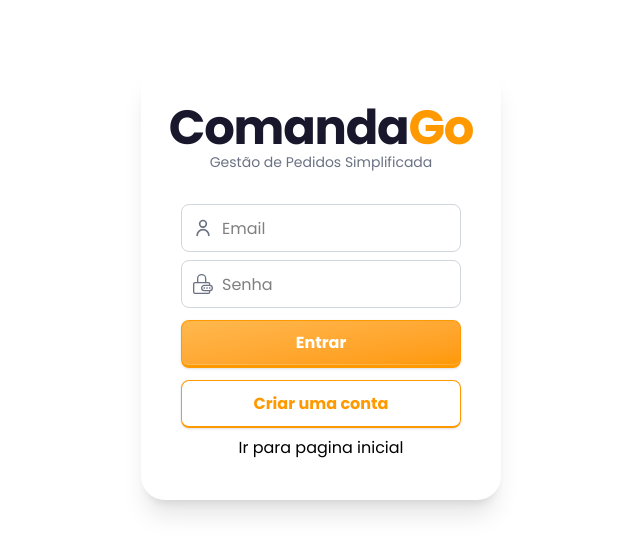
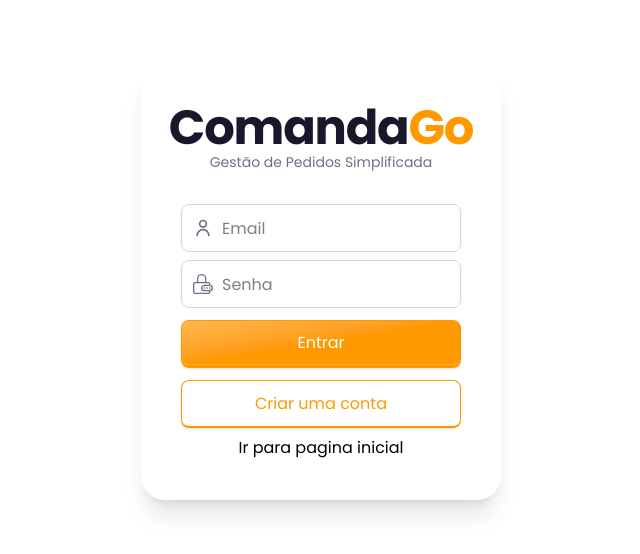
Before and after one commit to klenivingeri/comanda-agil, a Next.js app: page /login in a window 1280 px wide. Shown: the top 554 px of the page, without its empty margins (319-959 px from the left). Built offline with nearby package versions, Linux system fonts and the light colour scheme.

Commit message:
fix: dashboard checkout cadastro-empresa login home

```diff
--- a/src/app/cadastrar-empresa/page.js
+++ b/src/app/cadastrar-empresa/page.js
@@ -145,7 +145,7 @@ export default function Page() {
           >
             <a className="flex flex-col justify-center items-center text-gray-500 mb-6 font-bold">
               <div className="flex text-5xl tracking-tight">
-                <span className="text-[var(--logo1)]">Comanda</span>
+                <span className="">Comanda</span>
                 <span className="text-[var(--button-orange-default)]">Go</span>
               </div>
               <span className="text-sm font-extralight">
--- a/src/app/colaboradores/relatorio/RelatorioView.jsx
+++ b/src/app/colaboradores/relatorio/RelatorioView.jsx
@@ -25,6 +25,7 @@ const ConfigRanking = ({ allSubOrders, tab }) => {
       return Object.values(
         allSubOrders.reduce((acc, item) => {
           const key = item.userId?._id;
+          console.log(item.userId.name)
           if (!key) return acc;
 
           if (!acc[key]) {
@@ -102,7 +103,7 @@ const ConfigRanking = ({ allSubOrders, tab }) => {
 
   return (
     <>
-            <DashboardMultipleLine allSubOrders={allSubOrders} tab={tab} colorsMap={colorsMap} type="collaborators" />
+      <DashboardMultipleLine allSubOrders={allSubOrders} tab={tab} colorsMap={colorsMap} type="collaborators" />
       <div className=" flex justify-center">Quantidade de itens adicionados nas comandas.</div>
       <Ranking data={sortSuborders} colorsMap={colorsMap} />
     </>)
@@ -131,7 +132,7 @@ export default function RelatorioCategoriaView({ getCategoryItems, response, isL
     week: 'Atividade de colaboradores nos últimos 7 dias',
     month: 'Atividade de colaboradores nos últimos 30 dias',
   }
-
+  console.log(response)
   return (
     <Container>
       <Header divider title="Relatório de colaboradores" />
--- a/src/app/login/page.js
+++ b/src/app/login/page.js
@@ -104,7 +104,7 @@ export default function Login() {
               )}
               <ButtonContainer type="submit">
                 {!isLoading ? (
-                  "Entrar"
+                  <span className="font-normal">Entrar</span>
                 ) : (
                   <Loading isLoading={isLoading} style="style3" />
                 )}
@@ -114,7 +114,7 @@ export default function Login() {
                 margin="mt-2"
                 href="/cadastrar-empresa"
               >
-                Criar uma conta
+                <span className="font-normal">Criar uma conta</span>
               </ButtonContainer>
               <a onClick={handleGoToHome} className="text-black font-normal">
                 Ir para pagina inicial
--- a/src/app/providers.js
+++ b/src/app/providers.js
@@ -14,12 +14,6 @@ export default function Providers({ children }) {
     return children;
   }
 
-  useEffect(() => {
-  const handleContextMenu = (e) => e.preventDefault();
-  document.addEventListener("contextmenu", handleContextMenu);
-  return () => document.removeEventListener("contextmenu", handleContextMenu);
-}, []);
-
   return (
     <DBProvider>
       <CleaningProvider>
--- a/src/components/KeyBoard/KeyNumber.js
+++ b/src/components/KeyBoard/KeyNumber.js
@@ -1,6 +1,12 @@
 "use client";
+import React from "react";
 
-import React from "react";
+const vibrate = () => {
+  if (window.navigator.vibrate) {
+    window.navigator.vibrate(10);
+  }
+};
+
 
 const ShowKey = ({ keyPress }) => {
   const show = {
@@ -33,6 +39,7 @@ export const KeyNumber = ({ setValue, send }) => {
   ];
 
   const handleKeyPress = (pressedValue) => {
+    vibrate()
     if (pressedValue === "clear") {
       setValue(0);
     } else if (pressedValue === "send") {
@@ -58,7 +65,7 @@ export const KeyNumber = ({ setValue, send }) => {
       {key.map((keyPress, i) => (
         <button
           key={i}
-          className={`w-full h-16 col-span-3 border-t border-[var(--button-default)]/20 px-4 cursor-pointer hover:bg-[var(--button-default)]/10`}
+          className={`w-full h-16 col-span-3 border-t border-[var(--button-default)]/20 px-4 cursor-pointer action:bg-[var(--button-default)]/10 md:hover:bg-[var(--button-default)]/10`}
           onClick={() => handleKeyPress(keyPress)}
         >
           <ShowKey keyPress={keyPress} />
--- a/src/components/button/constants.js
+++ b/src/components/button/constants.js
@@ -67,8 +67,8 @@ const buttonDefault = ({ wFull, isPressed, press, disabled }) => `
       : `
     ${
       isPressed || press
-        ? "text-white bg-gradient-to-br from-[var(--button-hover)] to-[var(--button-default)] border-1 border-[var(--button-default)] border-b-1 border-b-[var(--button-default)] cursor-pointer"
-        : "text-white bg-gradient-to-br from-[var(--button-hover)] to-[var(--button-default)] border-1 border-[var(--button-default)] will-change-transform will-change-background border-b-3 border-b-[var(--button-default)] cursor-pointer"
+        ? "text-white bg-gradient-to-br from-[var(--button-hover)] via-[var(--button-default)] to-[var(--button-default)] border-1 border-[var(--button-default)] border-b-1 border-b-[var(--button-default)] cursor-pointer"
+        : "text-white bg-gradient-to-br from-[var(--button-hover)] via-[var(--button-default)] to-[var(--button-default)] border-1 border-[var(--button-default)] will-change-transform will-change-background border-b-3 border-b-[var(--button-default)] cursor-pointer"
     }`
   }
 `;
--- a/src/components/form/FormComponents.js
+++ b/src/components/form/FormComponents.js
@@ -212,7 +212,7 @@ export const Form = ({ children, create, isLoading, style, text= 'Cadastrar'  })
       {children}
       <ButtonContainer onClick={handleSubmit} style={style}>
         {!isLoading ? (
-          text
+          <span className="font-normal">{text}</span>
         ) : (
           <Loading
             isLoading={isLoading}
--- a/src/db/getIndexdbOrApi.js
+++ b/src/db/getIndexdbOrApi.js
@@ -10,13 +10,13 @@ const serializer = (data) => {
       category: data.catalog_categories.find((c) => c._id === product.category),
     };
   });
-
+  console.log('catalog_users',data.catalog_users)
   const orders = data.orders.map((order) => ({
     ...order,
     subOrders: order.subOrders.map((subOrder) => ({
       ...subOrder,
       product: addCategoryInProduct.find((p) => p._id === subOrder.product),
-      userId: data.catalog_users.find((u) => u._id === order.userId) || null,
+      userId: data.catalog_users.find((u) => u._id === subOrder.userId) || null,
     })),
   }));
 
```
